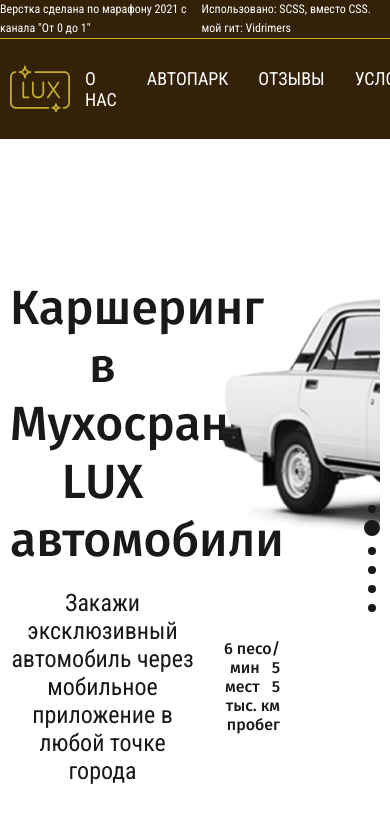
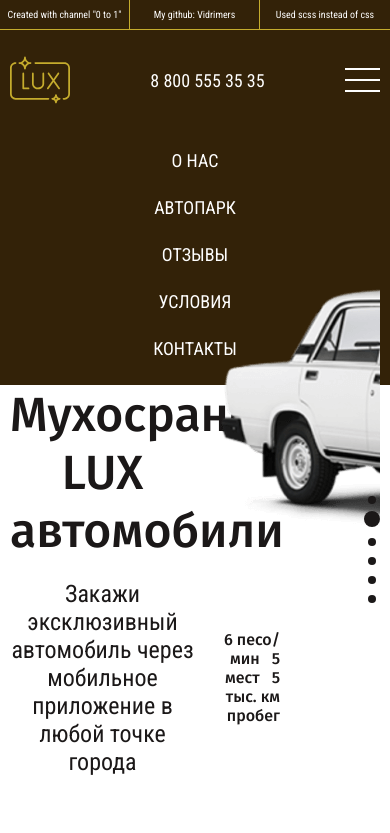
Before and after one commit to Vidrimers/portfolio.0to1.marathon-2021--carsharing, a plain HTML site: page index.html in a window 390 px wide. Shown: the top 833 px of the page. Drawn offline with nearby package versions, Linux system fonts and the light colour scheme; files whose address does not match are found by name.

Commit message:
add dropdown

```diff
--- a/css/carsharing.scss
+++ b/css/carsharing.scss
@@ -1,4 +1,5 @@
 @import 'media.scss';
+@import 'mq.scss';
 // ПЕРЕМЕННЫЕ
 $df:flex;
 $jcsb: space-between;
@@ -124,7 +125,11 @@ body {
 }
 
 .menu {
-    .menu__list {
+    &__btn {
+        display: none;
+    }
+
+    &__list {
         display: $df;
 
         .menu__item {
@@ -561,3 +566,106 @@ body {
     }
 
 }
+
+
+// МЕДИА ЗАПРОСЫ
+
+// lg 992
+@include mq(lg) {
+    .marathon {
+        display: flex;
+        // flex-direction: column;
+        text-align: center;
+        align-items: center;
+
+        &__link {
+            width: 33.33%;
+            font-size: 1rem;
+            border-right: .1rem solid $color-4;
+            padding: .5rem;
+
+            &:last-child {
+                border-right: none;
+            }
+        }
+    }
+
+    .header {
+
+        // z-index: 1;
+        .menu {
+            order: 1;
+
+            .menu__btn {
+                position: relative;
+                display: block;
+                width: 3.5rem;
+                height: 2.4rem;
+                color: $color-2;
+                background-color: transparent;
+                border: none;
+                border-top: 2px solid $color-2;
+                border-bottom: 2px solid $color-2;
+                cursor: pointer;
+
+                &::before {
+                    content: '';
+                    position: absolute;
+                    width: 3.5rem;
+                    height: .2rem;
+                    background-color: $color-2;
+                    left: 0;
+                    top: .9rem;
+
+                }
+            }
+
+            &__list {
+                display: block;
+                position: absolute;
+                padding: 2rem 0;
+                text-align: center;
+                top: 10rem;
+                left: 0;
+                right: 0;
+                background-color: $color-1;
+                transform: translateY(-50rem);
+                transition: all .5s;
+                // z-index: 0;
+
+                &--active {
+                    transform: translateY(1rem);
+
+                }
+
+                &-link {
+                    display: block;
+                    padding: 2rem 0;
+                }
+
+            }
+        }
+    }
+}
+
+// md 768
+// @include mq(md) {
+
+//     .marathon {
+//         display: flex;
+//         // flex-direction: column;
+//         text-align: center;
+//         align-items: center;
+
+//         &__link {
+//             width: 33.33%;
+//             font-size: 1rem;
+//             border-right: .1rem solid $color-4;
+//             padding: .5rem;
+
+//             &:last-child {
+//                 border-right: none;
+//             }
+//         }
+//     }
+// }
--- a/css/media.scss
+++ b/css/media.scss
@@ -6,38 +6,38 @@
 //}
 //media.scss
 
-@mixin _1170 {
-    @media screen and (max-width: 1170px) {
+@mixin _117 {
+    @media screen and (max-width: 117rem) {
         @content;
     }
 }
 
-@mixin _979 {
-    @media screen and (max-width: 979px) {
+@mixin _97 {
+    @media screen and (max-width: 97.9rem) {
         @content;
     }
 }
 
-@mixin _768 {
-    @media screen and (max-width: 768px) {
+@mixin _76 {
+    @media screen and (max-width: 76.8rem) {
         @content;
     }
 }
 
-@mixin _600 {
-    @media screen and (max-width: 600px) {
+@mixin _60 {
+    @media screen and (max-width: 60rem) {
         @content;
     }
 }
 
-@mixin _480 {
-    @media screen and (max-width: 480px) {
+@mixin _48 {
+    @media screen and (max-width: 48rem) {
         @content;
     }
 }
 
-@mixin _350 {
-    @media screen and (max-width: 350px) {
+@mixin _35 {
+    @media screen and (max-width: 35rem) {
         @content;
     }
 }
--- /dev/null
+++ b/css/mq.scss
@@ -0,0 +1,26 @@
+@mixin mq($point) {
+    @if $point==lg {
+        @media (max-width: 992px) {
+            @content;
+        }
+    }
+
+    @else if $point==md {
+        @media (max-width: 768px) {
+            @content;
+        }
+    }
+
+    @else if $point==sm {
+        @media (max-width: 576px) {
+            @content;
+        }
+    }
+
+    @else if $point==xs {
+        @media (max-width: 576px) {
+            @content;
+        }
+    }
+
+}
--- a/index.html
+++ b/index.html
@@ -17,14 +17,14 @@
 
 <body>
   <div class="marathon">
-    <a class="marathon__link" target="_blank" href="https://www.youtube.com/watch?v=DEj6IvZLFUM">Верстка сделана по
-      марафону
-      2021 с
-      канала "От 0 до 1"
+    <a class="marathon__link" target="_blank" href="https://www.youtube.com/watch?v=DEj6IvZLFUM">Created with channel "0
+      to 1"
     </a>
     <a class="marathon__link" target="_blank"
-      href="https://github.com/Vidrimers/portfolio.0to1__2021-marathon--carsharing">Использовано: SCSS, вместо CSS. мой
-      гит: Vidrimers
+      href="https://github.com/Vidrimers/portfolio.0to1__2021-marathon--carsharing">My github:
+      Vidrimers
+    </a>
+    <a class="marathon__link" target="_blank" href="https://sass-scss.ru/">Used scss instead of css
     </a>
   </div>
   <header class="header">
@@ -32,7 +32,8 @@
       <div class="header__inner">
         <a class="logo" href="#"><img class="logo__link" src="img/svg/lux logo.svg" alt="logo" /></a>
         <nav class="menu">
-          <ul class="menu__list">
+          <button class="menu__btn"></button>
+          <ul class="menu__list menu__list--active">
             <li class="menu__item">
               <a class="menu__list-link" href="#">О НАС</a>
             </li>
--- a/js/main.js
+++ b/js/main.js
@@ -1,9 +1,15 @@
 $(function () {
     $('.top__slider').slick({
         arrows: false,
+        dots: true,
         autoplay: true,
-        dots: true,
         fade: true,
+        // responsive: [{
+        //     breakpoint: 1200,
+        //     settings: {
+        //         dots: false
+        //     }
+        // }, ]
     });
 
     $('.reviews__slider').slick({
@@ -13,4 +19,9 @@ $(function () {
         slidesToScroll: 1
 
     });
+
+    $('.menu__btn').on('click', function (){
+        console.log('YOBA ETO TY?')
+        $('.menu__list').toggleClass('menu__list--active');
+    });
 });
```
Also changed, not shown: css/carsharing.css, 1 other file.
